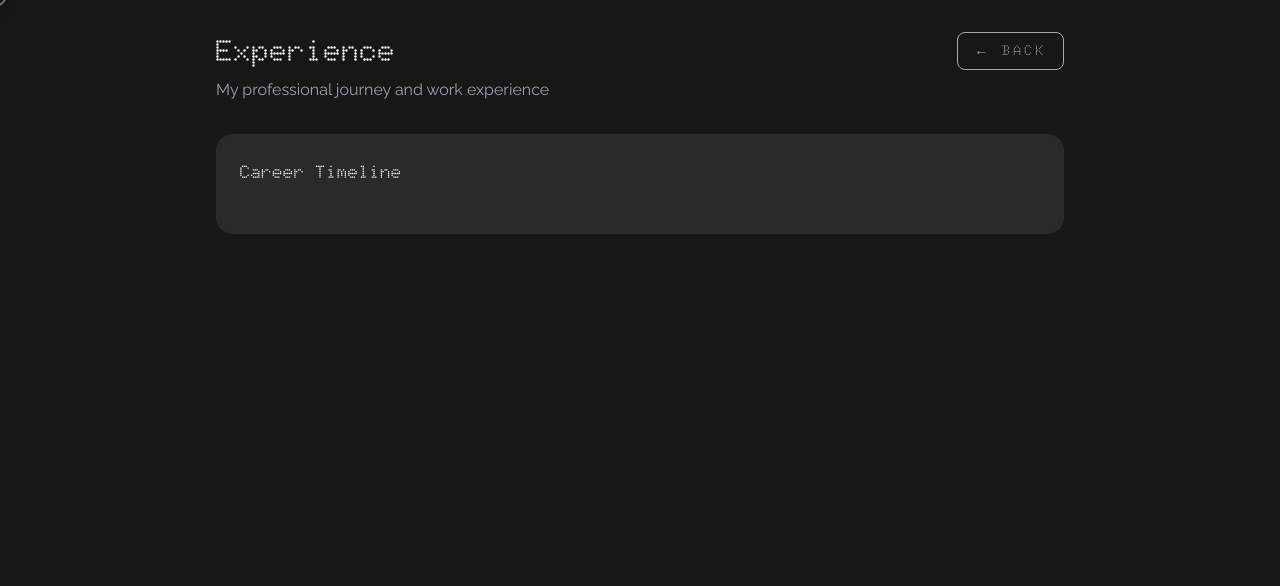
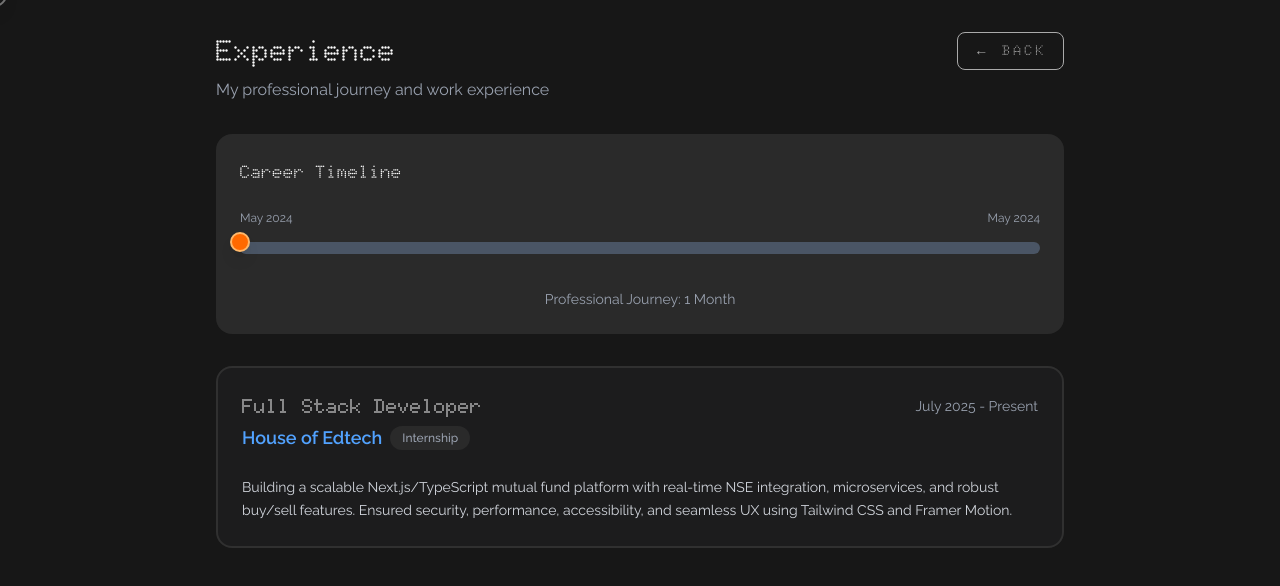
Before and after one commit to akash202004/portfolio-website, a Next.js app: page /experience in a window 1280 px wide. Shown: the top 586 px of the page. Built offline with nearby package versions, Linux system fonts and the light colour scheme.

Commit message:
Refactor ExperiencePage component to restore experiences data and CareerTimeline rendering

```diff
--- a/src/app/experience/page.tsx
+++ b/src/app/experience/page.tsx
@@ -8,17 +8,17 @@ import { useRouter } from "next/navigation";
 
 export default function ExperiencePage() {
   const router = useRouter();
-  // const experiences = [
-  //   {
-  //     position: "Full Stack Developer",
-  //     company: "House of Edtech",
-  //     duration: "July 2025 - Present",
-  //     employmentType: "Internship",
-  //     companyUrl: "https://springpad.vercel.app/",
-  //     description:
-  //       "Built a scalable Next.js/TypeScript mutual fund platform with real-time NSE integration, microservices, and robust buy/sell features. Ensured security, performance, accessibility, and seamless UX using Tailwind CSS and Framer Motion.",
-  //   },
-  // ];
+  const experiences = [
+    {
+      position: "Full Stack Developer",
+      company: "House of Edtech",
+      duration: "July 2025 - Present",
+      employmentType: "Internship",
+      companyUrl: "https://springpad.vercel.app/",
+      description:
+        "Building a scalable Next.js/TypeScript mutual fund platform with real-time NSE integration, microservices, and robust buy/sell features. Ensured security, performance, accessibility, and seamless UX using Tailwind CSS and Framer Motion.",
+    },
+  ];
 
   const pageVariants = {
     hidden: { filter: "blur(10px)", transform: "translateY(10%)", opacity: 0 },
@@ -57,12 +57,12 @@ export default function ExperiencePage() {
             <h3 className="text-lg font-deb text-white mb-6">
               Career Timeline
             </h3>
-            {/* <CareerTimeline experiences={experiences} /> */}
+            <CareerTimeline experiences={experiences} />
           </div>
 
-          {/* {experiences.map((exp, idx) => (
+          {experiences.map((exp, idx) => (
             <ExperienceCard key={idx} {...exp} />
-          ))} */}
+          ))}
         </motion.div>
       </Container>
     </div>
```
